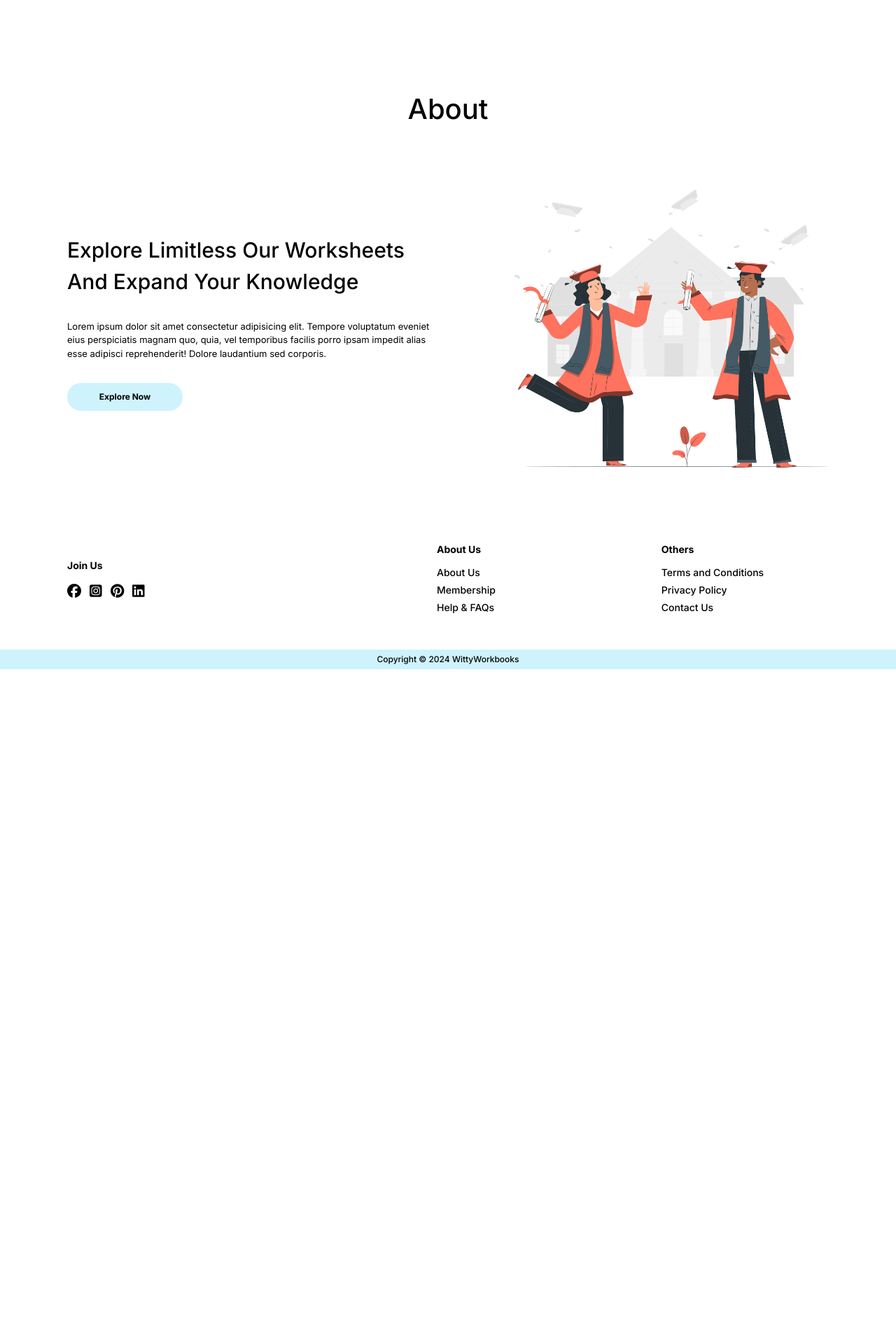
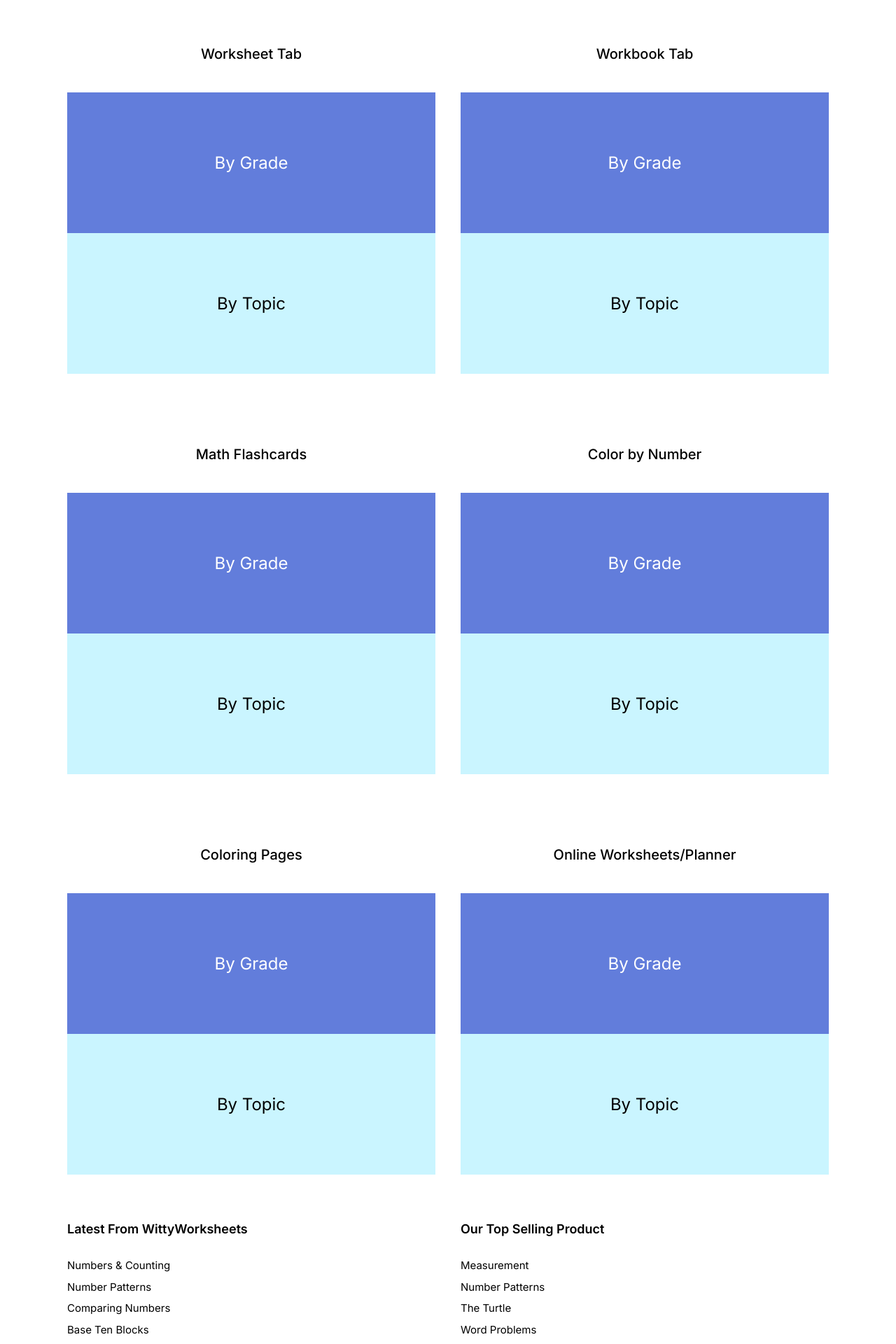
Before and after one commit to Faiaz-Rahman/k5new, a Next.js app: page / in a window 1280 px wide. Shown: the part 600-2520 px from the top of the page at 70% size. Before the commit the page ends 1556 px from the top, so only its background shows below. Built offline with nearby package versions, Linux system fonts and the light colour scheme.

Commit message:
did homepage ui

```diff
--- a/src/app/globals.css
+++ b/src/app/globals.css
@@ -12,6 +12,8 @@
     --accordion-grade-color: #cff4fe;
     --accordion-header: #474e7f;
     --accordion-hover: #d2dafe;
+    --card: #caf5ff;
+    --card-top: #627ddb;
 }
 
 * {
--- a/src/app/page.tsx
+++ b/src/app/page.tsx
@@ -2,6 +2,7 @@
 import Button from './_components/Button'
 
 import Graduation from '../assets/graduation.png'
+import Card from './_components/Card'
 
 export default function Home() {
     return (
@@ -51,54 +52,91 @@
                     </div>
                 </div>
 
-                {/* about section */}
-                <div className="w-screen pt-16">
-                    <p className="font-medium text-[40px] text-black text-center">
-                        About
-                    </p>
+                {/* cards section */}
+                <div
+                    className="grid grid-cols-2 pl-24 pr-24
+                    gap-9
+                "
+                >
+                    <Card title="Worksheet Tab" />
+                    <Card title="Workbook Tab" />
+                    <Card title="Math Flashcards" />
+                    <Card title="Color by Number" />
+                    <Card title="Coloring Pages" />
+                    <Card title="Online Worksheets/Planner" />
+                </div>
 
-                    <div className="w-screen flex h-[550px] items-center">
-                        <div
-                            className="w-[50%] h-[100%] flex flex-col
-                        pl-24 gap-8 justify-center"
+                {/* latest/top selling section */}
+                <div
+                    className="w-full pl-24 pr-24 flex
+                    gap-9 mb-24
+                "
+                >
+                    <div className="h-full w-1/2">
+                        <p
+                            className="text-black text-[18px] font-semibold
+                            mb-7
+                        "
                         >
-                            <p className="font-medium text-[30px] text-black">
-                                Explore Limitless Our Worksheets{'\n'}
-                                And Expand Your Knowledge
-                            </p>
-                            <p className="text-[13px]">
-                                Lorem ipsum dolor sit amet consectetur
-                                adipisicing elit. Tempore voluptatum
-                                eveniet eius perspiciatis magnam quo,
-                                quia, vel temporibus facilis porro
-                                ipsam impedit alias esse adipisci
-                                reprehenderit! Dolore laudantium sed
-                                corporis.
-                            </p>
-
-                            <Button
-                                title="Explore Now"
-                                onPress={() => {}}
-                                width={
-                                    String('Explore Now').length * 15
-                                }
-                            />
-                        </div>
-
-                        <div
-                            className="w-[50%] h-[100%] flex items-center bg-white
-                        justify-center
-                    "
+                            Latest From WittyWorksheets
+                        </p>
+                        <p
+                            className="text-black text-[15px] font-normal mb-2
+                        "
                         >
-                            <Image
-                                src={Graduation}
-                                alt="Graduation"
-                                style={{
-                                    height: '85%',
-                                    width: '80%',
-                                }}
-                            />
-                        </div>
+                            Numbers & Counting
+                        </p>
+                        <p
+                            className="text-black text-[15px] font-normal mb-2
+                        "
+                        >
+                            Number Patterns
+                        </p>
+                        <p
+                            className="text-black text-[15px] font-normal mb-2
+                        "
+                        >
+                            Comparing Numbers
+                        </p>
+                        <p
+                            className="text-black text-[15px] font-normal mb-2
+                        "
+                        >
+                            Base Ten Blocks
+                        </p>
+                    </div>
+                    <div className="h-full w-1/2">
+                        <p
+                            className="text-black text-[18px] font-semibold
+                            mb-7
+                        "
+                        >
+                            Our Top Selling Product
+                        </p>
+                        <p
+                            className="text-black text-[15px] font-normal mb-2
+                        "
+                        >
+                            Measurement
+                        </p>
+                        <p
+                            className="text-black text-[15px] font-normal mb-2
+                        "
+                        >
+                            Number Patterns
+                        </p>
+                        <p
+                            className="text-black text-[15px] font-normal mb-2
+                        "
+                        >
+                            The Turtle
+                        </p>
+                        <p
+                            className="text-black text-[15px] font-normal mb-2
+                        "
+                        >
+                            Word Problems
+                        </p>
                     </div>
                 </div>
             </div>
--- a/src/app/page1/layout.tsx
+++ b/src/app/page1/layout.tsx
@@ -9,12 +9,9 @@
 }: {
     children: React.ReactNode
 }) {
-    const accordion_dropdown_style: string =
-        'py-2 pl-2 cursor-pointer flex items-center justify-between bg-[--accordion-grade-color] text-sm hover:bg-slate-100'
-
     return (
         <>
-            <div className="flex w-screen pl-[60px]">
+            <div className="flex w-screen pl-24 pt-40">
                 <Accordion value="en">
                     <AccordionItem
                         trigger="Topic 1"
--- a/src/app/page1/page.client.tsx
+++ b/src/app/page1/page.client.tsx
@@ -180,7 +180,7 @@
                 <p className="font-semibold text-[16px] mt-10">
                     What is WittyWorkbooks?
                 </p>
-                <p className="font-normal text-[12px] mt-3">
+                <p className="font-normal text-[12px] mt-3 mb-10">
                     Lorem ipsum dolor sit, amet consectetur
                     adipisicing elit. Consequatur natus distinctio
                     voluptatum provident veritatis saepe, sit eligendi
```
